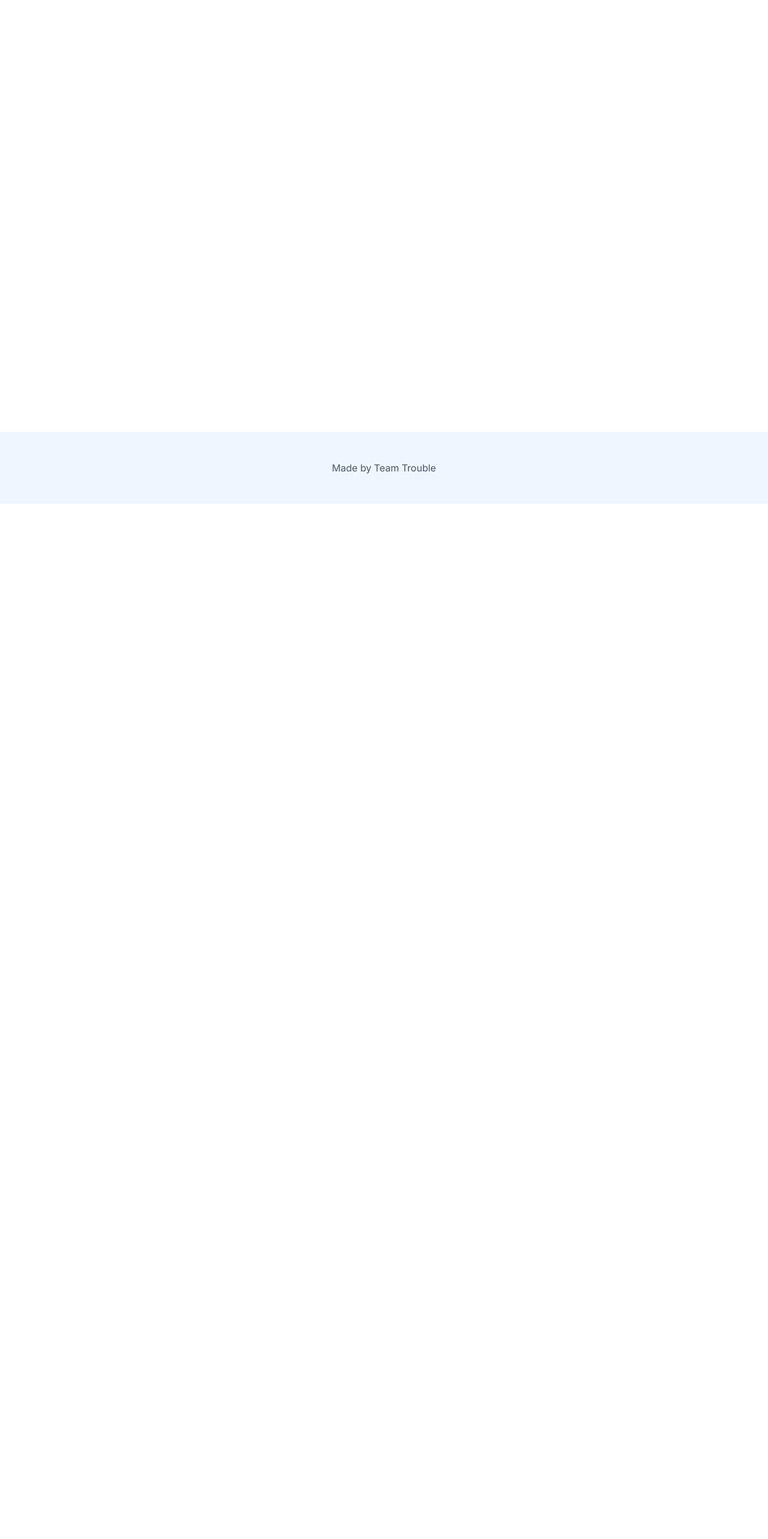
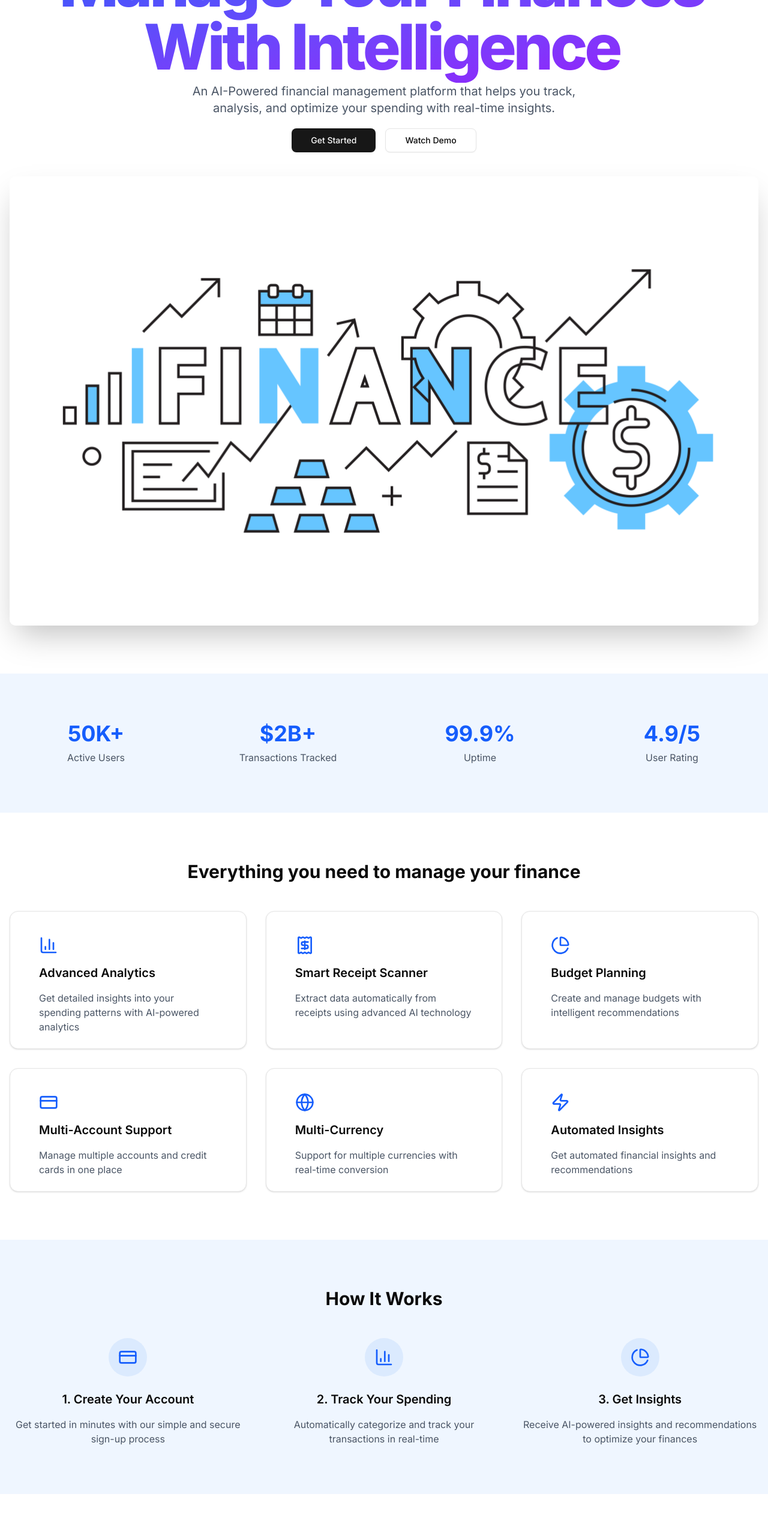
Before and after one commit to AmirDihan/Ai-Finance-Tracker--FinTrack-, a Next.js app: page / in a window 1280 px wide. Shown: the part 200-2766 px from the top of the page at 60% size. Before the commit the page ends 1040 px from the top, so only its background shows below. Built offline with nearby package versions, Linux system fonts and the light colour scheme; no server answers.

Commit message:
landing page design is completed

```diff
--- a/app/globals.css
+++ b/app/globals.css
@@ -120,3 +120,14 @@
     @apply bg-background text-foreground;
   }
 }
+@layer utilities {
+  .gradient {
+    @apply bg-gradient-to-br from-blue-600 to-purple-600;
+  }
+
+  .gradient-title {
+    @apply bg-gradient-to-br from-blue-600 to-purple-600
+           font-extrabold tracking-tighter pr-2 pb-2
+           text-transparent bg-clip-text;
+  }
+}
--- a/app/page.js
+++ /dev/null
@@ -1,10 +0,0 @@
-import { Button } from "@/components/ui/button";
-import Image from "next/image";
-
-export default function Home() {
-  return (
-    <div className="mt-30">
-      {/* <Button variant="destructive">Sign in</Button> */}
-    </div>
-  );
-}
--- /dev/null
+++ b/app/page.jsx
@@ -0,0 +1,107 @@
+import HeroSection from "@/components/hero";
+import { Card, CardContent } from "@/components/ui/card";
+import {
+  featuresData,
+  howItWorksData,
+  statsData,
+  testimonialsData,
+} from "@/data/lading";
+import Image from "next/image";
+
+export default function Home() {
+  return (
+    <div className="mt-30">
+      <HeroSection></HeroSection>
+
+      {/* Statistics Container */}
+      <section className="py-20 bg-blue-50">
+        <div className="container mx-auto px-4">
+          <div className="grid grid-cols-2 md:grid-cols-4 gap-8">
+            {statsData.map((item, index) => (
+              <div key={index} className="text-center">
+                <div className="text-4xl font-bold text-blue-600 mb-2">
+                  {item.value}
+                </div>
+                <div className="text-gray-600">{item.label}</div>
+              </div>
+            ))}
+          </div>
+        </div>
+      </section>
+
+      {/* Features section */}
+      <section className="py-20">
+        <div className="container mx-auto px-4">
+          <h2 className="text-3xl font-bold text-center mb-12">
+            Everything you need to manage your finance
+          </h2>
+          <div className="grid grid-cols-1 md:grid-cols-2 lg:grid-cols-3 gap-8">
+            {featuresData.map((feature, index) => (
+              <Card key={index} className={"p-6"}>
+                <CardContent className="space-y-4 pt-4">
+                  {feature.icon}
+                  <h3 className="text-xl font-semibold">{feature.title}</h3>
+                  <p className="text-gray-600">{feature.description}</p>
+                </CardContent>
+              </Card>
+            ))}
+          </div>
+        </div>
+      </section>
+
+      {/* How it works */}
+      <section className="py-20 bg-blue-50">
+        <div className="container mx-auto px-4">
+          <h2 className="text-3xl font-bold text-center mb-12">How It Works</h2>
+          <div className="grid grid-cols-1 lg:grid-cols-3 gap-8">
+            {howItWorksData.map((step, index) => (
+              <div key={index} className="text-center">
+                <div className="w-16 h-16 bg-blue-100 rounded-full flex items-center justify-center mx-auto mb-6">
+                  {step.icon}
+                </div>
+                <h3 className="text-xl font-semibold mb-4">{step.title}</h3>
+                <p className="text-gray-600">{step.description}</p>
+              </div>
+            ))}
+          </div>
+        </div>
+      </section>
+
+      {/* Testimonials */}
+      <section className="py-20">
+        <div className="container mx-auto px-4">
+          <h2 className="text-3xl font-bold text-center mb-12">
+            What Our Users Say
+          </h2>
+          <div className="grid grid-cols-1 lg:grid-cols-3 gap-8">
+            {testimonialsData.map((testimonial, index) => (
+              <Card key={index} className={"p-6"}>
+                <CardContent className="pt-4">
+                  <div className="flex items-center mb-4">
+                    <Image
+                      src={testimonial.image}
+                      alt={testimonial.name}
+                      width={40}
+                      height={40}
+                      className="rounded-full"
+                    />
+
+                    <div className="ml-4">
+                      <div className="font-semibold">
+                        {testimonial.name}
+                      </div>
+                      <div className="text-sm text-gray-600">
+                        {testimonial.role}
+                      </div>
+                    </div>
+                  </div>
+                  <p className="text-gray-600">{testimonial.quote}</p>
+                </CardContent>
+              </Card>
+            ))}
+          </div>
+        </div>
+      </section>
+    </div>
+  );
+}
--- /dev/null
+++ b/components/hero.jsx
@@ -0,0 +1,48 @@
+"use client";
+
+import Link from "next/link";
+import React, { useEffect, useRef } from "react";
+import { Button } from "./ui/button";
+import Image from "next/image";
+
+const HeroSection = () => {
+
+  return (
+    <div className="pb-20 px-4">
+      <div className="container mx-auto text-center">
+        <h1 className="text-5xl md:text-8xl lg:text-[105px] pb-6 gradient-title">
+          Manage Your Finances <br /> With Intelligence
+        </h1>
+        <p className="text-xl text-gray-600 mg-8 max-w-2xl mx-auto">
+          An AI-Powered financial management platform that helps you track,
+          analysis, and optimize your spending with real-time insights.
+        </p>
+        <div className="flex justify-center space-x-4 mt-5">
+          <Link href={"/dashboard"}>
+            <Button size={"lg"} className={"px-8"}>
+              Get Started
+            </Button>
+          </Link>
+          <Link href={"/dashboard"}>
+            <Button size={"lg"} variant={"outline"} className={"px-8"}>
+              Watch Demo
+            </Button>
+          </Link>
+        </div>
+        <div>
+          <div>
+            <Image
+              src={"/banner.jpg"}
+              width={1280}
+              height={720}
+              alt="Dashboar Preview"
+              className="rounded-lg shadow-2xl mx-auto mt-10"
+            />
+          </div>
+        </div>
+      </div>
+    </div>
+  );
+};
+
+export default HeroSection;
--- /dev/null
+++ b/data/lading.js
@@ -0,0 +1,111 @@
+import {
+  BarChart3,
+  Receipt,
+  PieChart,
+  CreditCard,
+  Globe,
+  Zap,
+} from "lucide-react";
+
+// Stats Data
+export const statsData = [
+  {
+    value: "50K+",
+    label: "Active Users",
+  },
+  {
+    value: "$2B+",
+    label: "Transactions Tracked",
+  },
+  {
+    value: "99.9%",
+    label: "Uptime",
+  },
+  {
+    value: "4.9/5",
+    label: "User Rating",
+  },
+];
+
+// Features Data
+export const featuresData = [
+  {
+    icon: <BarChart3 className="h-8 w-8 text-blue-600" />,
+    title: "Advanced Analytics",
+    description:
+      "Get detailed insights into your spending patterns with AI-powered analytics",
+  },
+  {
+    icon: <Receipt className="h-8 w-8 text-blue-600" />,
+    title: "Smart Receipt Scanner",
+    description:
+      "Extract data automatically from receipts using advanced AI technology",
+  },
+  {
+    icon: <PieChart className="h-8 w-8 text-blue-600" />,
+    title: "Budget Planning",
+    description: "Create and manage budgets with intelligent recommendations",
+  },
+  {
+    icon: <CreditCard className="h-8 w-8 text-blue-600" />,
+    title: "Multi-Account Support",
+    description: "Manage multiple accounts and credit cards in one place",
+  },
+  {
+    icon: <Globe className="h-8 w-8 text-blue-600" />,
+    title: "Multi-Currency",
+    description: "Support for multiple currencies with real-time conversion",
+  },
+  {
+    icon: <Zap className="h-8 w-8 text-blue-600" />,
+    title: "Automated Insights",
+    description: "Get automated financial insights and recommendations",
+  },
+];
+
+// How It Works Data
+export const howItWorksData = [
+  {
+    icon: <CreditCard className="h-8 w-8 text-blue-600" />,
+    title: "1. Create Your Account",
+    description:
+      "Get started in minutes with our simple and secure sign-up process",
+  },
+  {
+    icon: <BarChart3 className="h-8 w-8 text-blue-600" />,
+    title: "2. Track Your Spending",
+    description:
+      "Automatically categorize and track your transactions in real-time",
+  },
+  {
+    icon: <PieChart className="h-8 w-8 text-blue-600" />,
+    title: "3. Get Insights",
+    description:
+      "Receive AI-powered insights and recommendations to optimize your finances",
+  },
+];
+
+// Testimonials Data
+export const testimonialsData = [
+  {
+    name: "Sarah Johnson",
+    role: "Small Business Owner",
+    image: "https://randomuser.me/api/portraits/women/75.jpg",
+    quote:
+      "Welth has transformed how I manage my business finances. The AI insights have helped me identify cost-saving opportunities I never knew existed.",
+  },
+  {
+    name: "Michael Chen",
+    role: "Freelancer",
+    image: "https://randomuser.me/api/portraits/men/75.jpg",
+    quote:
+      "The receipt scanning feature saves me hours each month. Now I can focus on my work instead of manual data entry and expense tracking.",
+  },
+  {
+    name: "Emily Rodriguez",
+    role: "Financial Advisor",
+    image: "https://randomuser.me/api/portraits/women/74.jpg",
+    quote:
+      "I recommend Welth to all my clients. The multi-currency support and detailed analytics make it perfect for international investors.",
+  },
+];
--- a/next.config.mjs
+++ b/next.config.mjs
@@ -1,6 +1,14 @@
 /** @type {import('next').NextConfig} */
 const nextConfig = {
   /* config options here */
+  images: {
+    remotePatterns: [
+      {
+        protocol: "https",
+        hostname: "randomuser.me",
+      },
+    ],
+  },
 };
 
 export default nextConfig;
```
Also changed, not shown: components/header.jsx (line endings or trailing spaces), public/banner.jpg (added).
